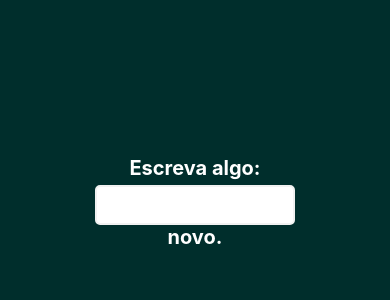
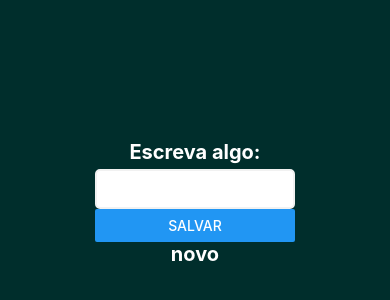
Before and after one commit to henriquensco/estudo-react-native, a React Native app: screen / in a window 390 px wide. Shown: the part 222-522 px from the top of the page. Built offline with nearby package versions, Linux system fonts and the light colour scheme.

Commit message:
Mudando State com Botões

```diff
--- a/App.js
+++ b/App.js
@@ -1,5 +1,5 @@
 import React, { useState } from 'react';
-import { SafeAreaView, View, StatusBar, Text, StyleSheet, Alert } from 'react-native';
+import { SafeAreaView, View, StatusBar, Text, StyleSheet, Button } from 'react-native';
 import styled from 'styled-components/native';
 
 /*
@@ -32,18 +32,36 @@ const Texto = styled.Text`
 
 const Hello = (props) => {
 
-  const [name, setName] = useState("novo");
+  const [ name, setName ] = useState("novo");
+  const [ backupName, setBackupName] = useState("");
+
+  const handleClick = () => {
+    setBackupName(name);
+  };
 
   return(
     <View>
       <Texto>Escreva algo:</Texto>
+
       <Input onChangeText={(e) => {setName(e)}} />
+
+      <Button title="Salvar" onPress={handleClick}/>
+
       <Text style={{
         fontSize: 20,
         fontWeight: 'bold',
         textAlign: 'center',
         color: '#fff'
-      }}>{name}.</Text>
+      }}>{name}</Text>
+
+      <Text style={{
+        fontSize: 20,
+        fontWeight: 'bold',
+        textAlign: 'center',
+        color: '#f1f1f1'
+      }}>{backupName}</Text>
+
+
     </View>
     /* <Text>Nome: {name}</Text> */
     /* <Text>{props.frase}</Text> */
```
